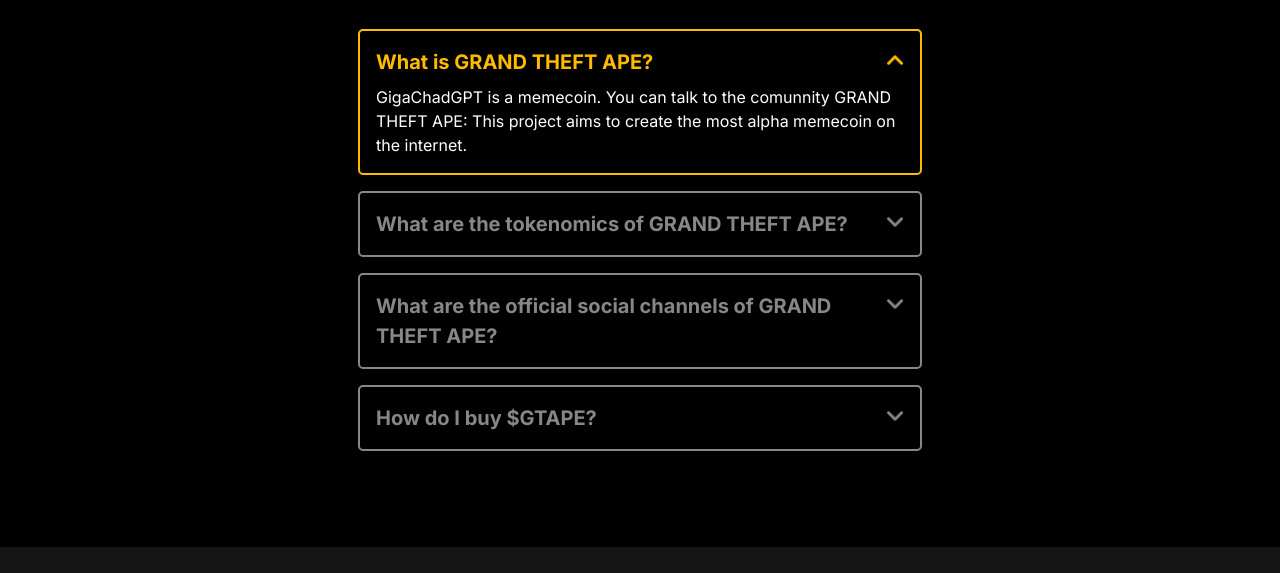
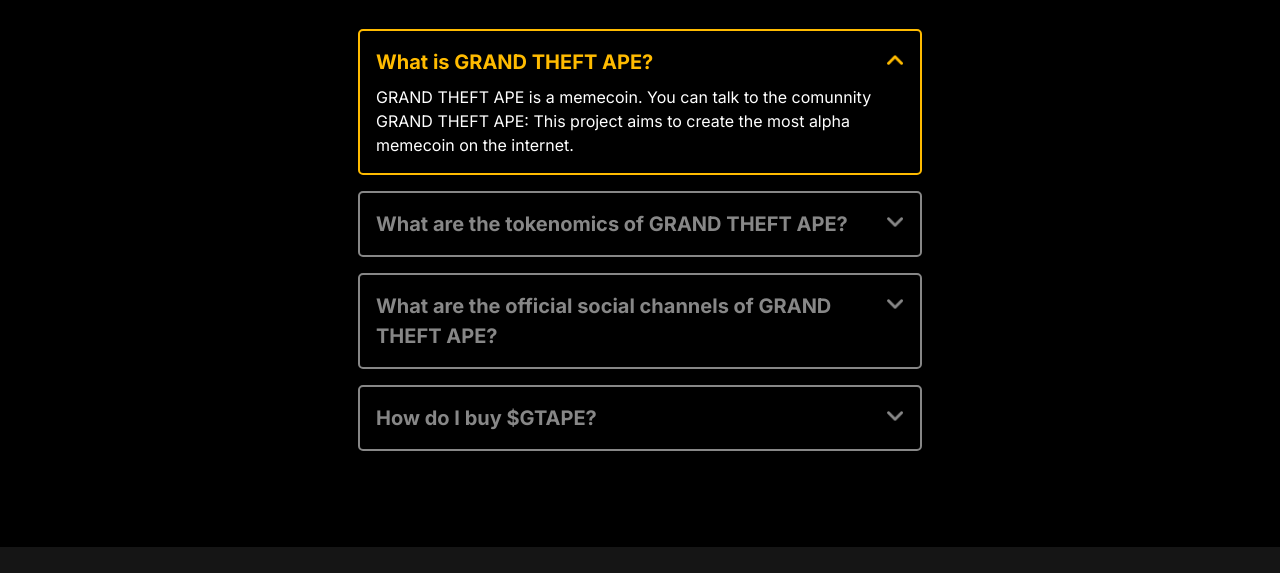
Before and after one commit to WildWestSwap/88gtape88, a plain HTML site: page index.html in a window 1280 px wide. Shown: the part 3646-4219 px from the top of the page. Drawn offline with Linux system fonts and the light colour scheme.

Commit message:
Update index.html

```diff
--- a/index.html
+++ b/index.html
@@ -376,7 +376,7 @@
                 <div class="faq-items">
                     <div class="faq-item is-active">
                         <div class="faq-question">What is GRAND THEFT APE?</div>
-                        <div class="faq-answer">GigaChadGPT is a memecoin. You can talk to the comunnity
+                        <div class="faq-answer">GRAND THEFT APE is a memecoin. You can talk to the comunnity
                             GRAND THEFT APE: This project aims to create the most
                             alpha memecoin on the internet.
                         </div>
```
